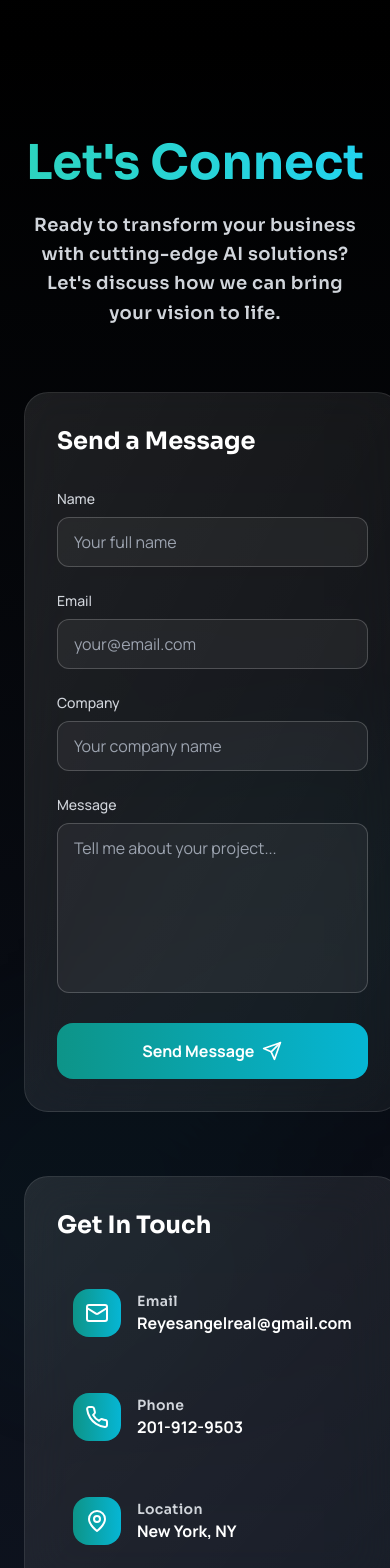
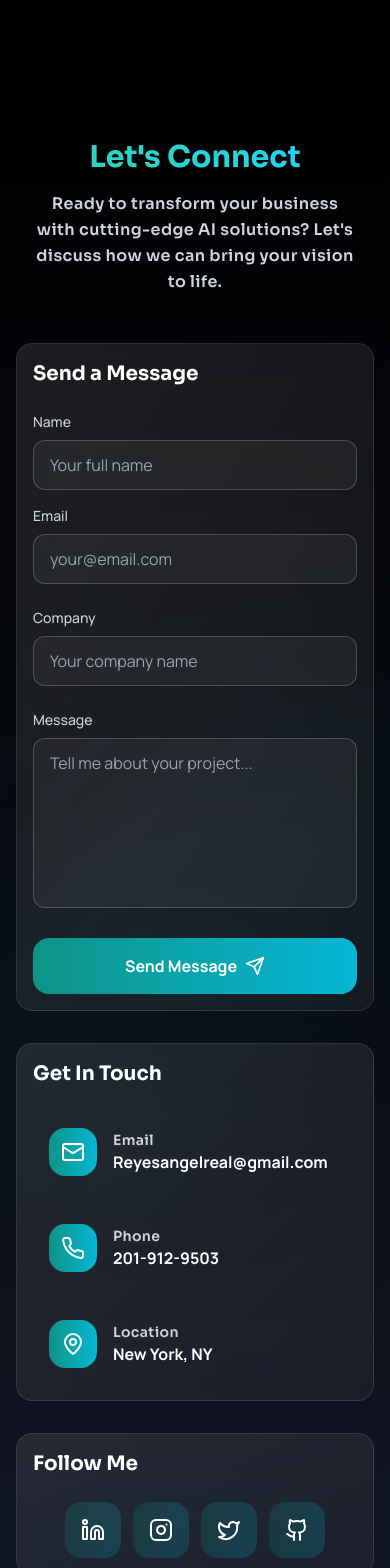
Before and after one commit to Akingzr/Akingzr-Project, a React (Vite) app: page / in a window 390 px wide. Shown: the part 7440-9008 px from the top of the page. Built offline with nearby package versions, Linux system fonts and the light colour scheme.

Commit message:
Fix mobile responsiveness for Contact section: Better text sizing, spacing, and layout for phones

```diff
--- a/src/components/Contact.tsx
+++ b/src/components/Contact.tsx
@@ -72,36 +72,36 @@ const Contact: React.FC = () => {
         <div className="absolute bottom-1/3 right-1/4 w-96 h-96 bg-gradient-to-r from-cyan-500/30 to-teal-600/30 rounded-full blur-3xl animate-pulse delay-1000"></div>
       </div>
 
-      <div className="relative z-10 max-w-7xl mx-auto px-6">
+      <div className="relative z-10 max-w-7xl mx-auto px-4 sm:px-6">
         {/* Section Header */}
         <motion.div
           initial={{ opacity: 0, y: 50 }}
           animate={inView ? { opacity: 1, y: 0 } : {}}
           transition={{ duration: 1 }}
-          className="text-center mb-16"
+          className="text-center mb-12 md:mb-16"
         >
-          <h2 className="text-5xl md:text-6xl font-bold mb-6">
+          <h2 className="text-3xl sm:text-4xl md:text-5xl lg:text-6xl font-bold mb-4 md:mb-6 px-2">
             <span className="bg-gradient-to-r from-teal-400 to-cyan-400 bg-clip-text text-transparent">
               {t('contact.title')}
             </span>
           </h2>
-          <p className="text-lg md:text-xl lg:text-2xl text-gray-300 font-light tracking-wide max-w-3xl mx-auto hero-subtitle leading-relaxed">
+          <p className="text-base sm:text-lg md:text-xl lg:text-2xl text-gray-300 font-light tracking-wide max-w-3xl mx-auto hero-subtitle leading-relaxed px-4">
             {t('contact.subtitle')}
           </p>
         </motion.div>
 
-        <div className="grid lg:grid-cols-2 gap-16">
+        <div className="grid lg:grid-cols-2 gap-8 md:gap-12 lg:gap-16">
           {/* Left Column - Contact Form */}
           <motion.div
             initial={{ opacity: 0, x: -50 }}
             animate={inView ? { opacity: 1, x: 0 } : {}}
             transition={{ duration: 1, delay: 0.3 }}
-            className="bg-gradient-to-br from-white/10 to-white/5 backdrop-blur-xl rounded-3xl border border-white/10 p-8"
+            className="bg-gradient-to-br from-white/10 to-white/5 backdrop-blur-xl rounded-2xl md:rounded-3xl border border-white/10 p-4 sm:p-6 md:p-8"
           >
-            <h3 className="text-2xl font-bold text-white mb-8">{t('contact.form.title')}</h3>
+            <h3 className="text-xl sm:text-2xl font-bold text-white mb-6 md:mb-8">{t('contact.form.title')}</h3>
 
             <form onSubmit={handleSubmit} className="space-y-6">
-              <div className="grid grid-cols-1 md:grid-cols-2 gap-6">
+              <div className="grid grid-cols-1 sm:grid-cols-2 gap-4 md:gap-6">
                 <div className="group">
                   <label className="block text-sm font-medium text-gray-300 mb-2">{t('contact.form.name')}</label>
                   <input
@@ -174,10 +174,10 @@ const Contact: React.FC = () => {
             className="space-y-8"
           >
             {/* Contact Information */}
-            <div className="bg-gradient-to-br from-white/10 to-white/5 backdrop-blur-xl rounded-3xl border border-white/10 p-8">
-              <h3 className="text-2xl font-bold text-white mb-8">{t('contact.info.title')}</h3>
+            <div className="bg-gradient-to-br from-white/10 to-white/5 backdrop-blur-xl rounded-2xl md:rounded-3xl border border-white/10 p-4 sm:p-6 md:p-8">
+              <h3 className="text-xl sm:text-2xl font-bold text-white mb-6 md:mb-8">{t('contact.info.title')}</h3>
 
-              <div className="space-y-6">
+                              <div className="space-y-4 md:space-y-6">
                 {contactInfo.map((info, index) => (
                   <motion.div
                     key={info.label}
@@ -208,10 +208,10 @@ const Contact: React.FC = () => {
             </div>
 
             {/* Social Links */}
-            <div className="bg-gradient-to-br from-white/10 to-white/5 backdrop-blur-xl rounded-3xl border border-white/10 p-8">
-              <h3 className="text-2xl font-bold text-white mb-8">{t('contact.social.title')}</h3>
+            <div className="bg-gradient-to-br from-white/10 to-white/5 backdrop-blur-xl rounded-2xl md:rounded-3xl border border-white/10 p-4 sm:p-6 md:p-8">
+              <h3 className="text-xl sm:text-2xl font-bold text-white mb-6 md:mb-8">{t('contact.social.title')}</h3>
 
-              <div className="flex gap-4">
+                              <div className="flex gap-3 sm:gap-4 flex-wrap justify-center sm:justify-start">
                 {socialLinks.map((social, index) => (
                   <motion.a
                     key={social.label}
@@ -235,7 +235,7 @@ const Contact: React.FC = () => {
               initial={{ opacity: 0, y: 20 }}
               animate={inView ? { opacity: 1, y: 0 } : {}}
               transition={{ duration: 0.8, delay: 1.2 }}
-              className="bg-gradient-to-br from-green-500/20 to-cyan-500/20 backdrop-blur-xl rounded-3xl border border-green-500/20 p-6"
+              className="bg-gradient-to-br from-green-500/20 to-cyan-500/20 backdrop-blur-xl rounded-2xl md:rounded-3xl border border-green-500/20 p-4 sm:p-6"
             >
               <div className="flex items-center gap-3 mb-2">
                 <div className="w-3 h-3 bg-green-500 rounded-full animate-pulse"></div>
```
